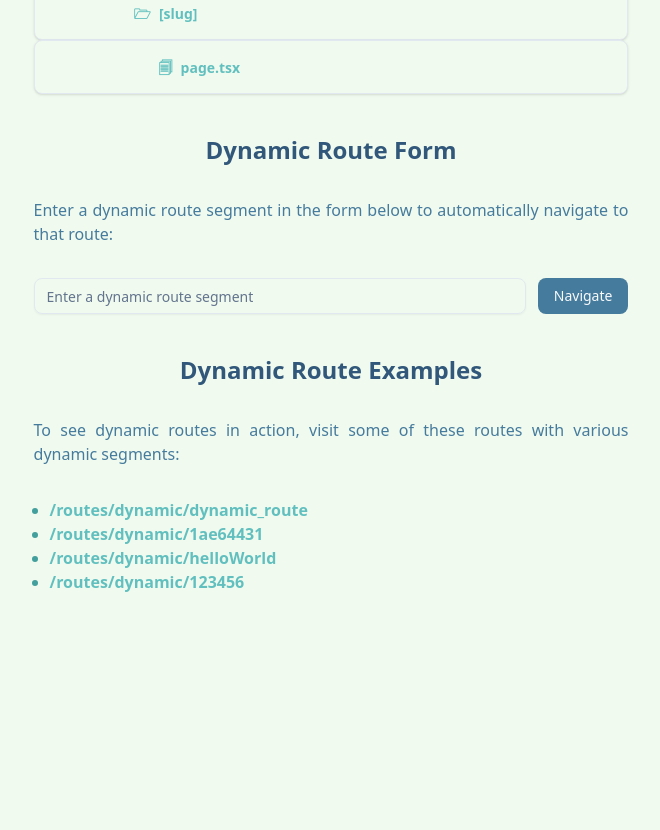
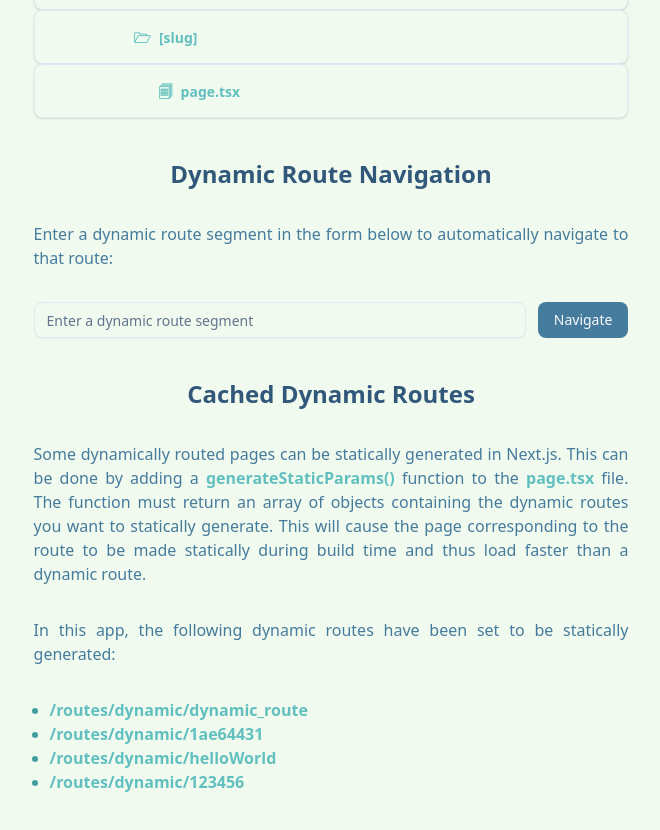
Before and after one commit to cragtok/next_js_features_app, a Next.js app: page /routes/dynamic in a window 1280 px wide. Shown: the part 580-1410 px from the top of the page, without its empty margins (309-969 px from the left). Before the commit the page ends 1246 px from the top, so only its background shows below. Built offline with nearby package versions, Linux system fonts and the light colour scheme.

Commit message:
feat: cached dynamic routes section in /routes/dynamic page

```diff
--- a/app/routes/dynamic/page.tsx
+++ b/app/routes/dynamic/page.tsx
@@ -43,7 +43,8 @@ export default function Page() {
                     <span className="text-accent-500 font-semibold whitespace-nowrap">
                         slug
                     </span>{" "}
-                    prop.
+                    prop. The page will be rendered dynamically using Server
+                    Side Rendering (SSR).
                 </p>
 
                 <div className="max-[300px]:text-xs text-sm">
@@ -61,7 +62,7 @@ export default function Page() {
 
             <section className="flex flex-col gap-8">
                 <h2 className="text-brand-700 font-extrabold text-2xl">
-                    Dynamic Route Form
+                    Dynamic Route Navigation
                 </h2>
 
                 <p className="text-brand-500 max-w-prose text-justify">
@@ -74,12 +75,29 @@ export default function Page() {
 
             <section className="flex flex-col gap-8 pb-18">
                 <h2 className="text-brand-700 font-extrabold text-2xl">
-                    Dynamic Route Examples
+                    Cached Dynamic Routes
                 </h2>
 
                 <p className="text-brand-500  max-w-prose text-justify">
-                    To see dynamic routes in action, visit some of these routes
-                    with various dynamic segments:
+                    Some dynamically routed pages can be statically generated in
+                    Next.js. This can be done by adding a{" "}
+                    <span className="text-accent-500 font-semibold whitespace-nowrap">
+                        generateStaticParams()
+                    </span>{" "}
+                    function to the{" "}
+                    <span className="text-accent-500 font-semibold whitespace-nowrap">
+                        page.tsx
+                    </span>{" "}
+                    file. The function must return an array of objects
+                    containing the dynamic routes you want to statically
+                    generate. This will cause the page corresponding to the
+                    route to be made statically during build time and thus load
+                    faster than a dynamic route.
+                </p>
+
+                <p className="text-brand-500  max-w-prose text-justify">
+                    In this app, the following dynamic routes have been set to
+                    be statically generated:
                 </p>
 
                 <ul className="text-left list-disc max-w-prose list-outside pl-4 marker:text-accent-700">
```
Also changed, not shown: 1 other file (tests, documents, lock files or other folders).
